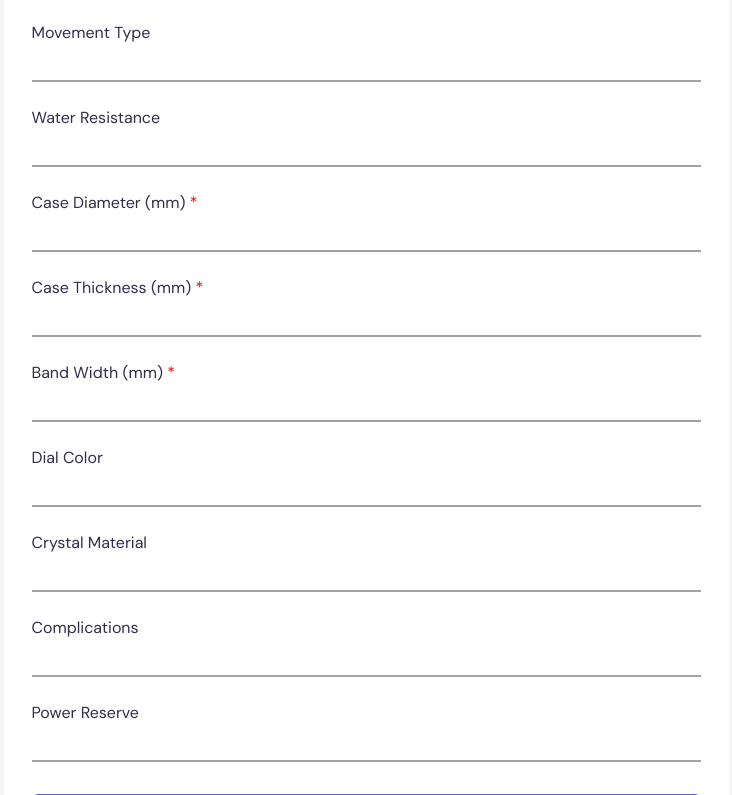
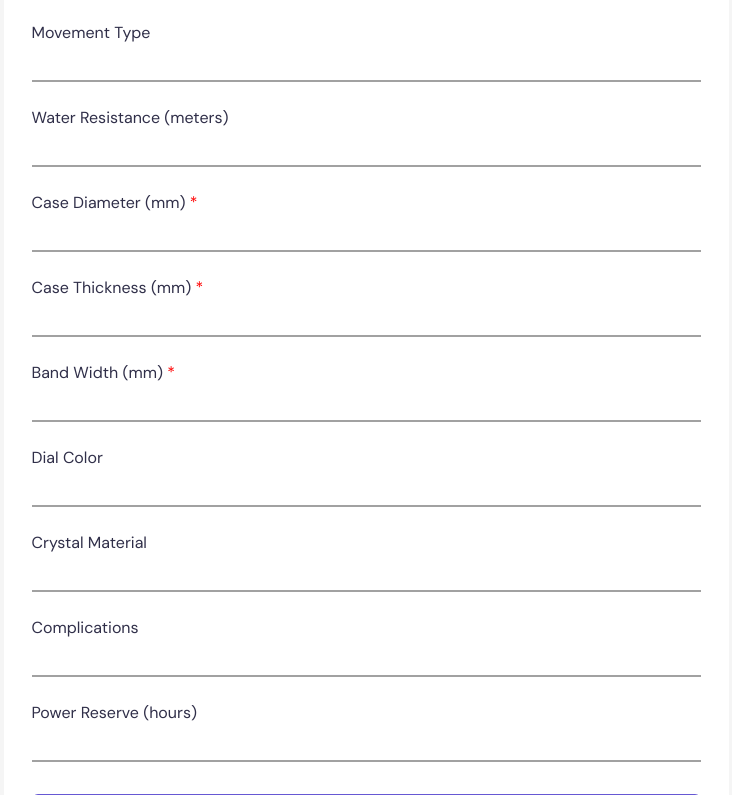
Before and after one commit to DonaJankova97/watch-price-prediction, a Flask app: page /form in a window 1280 px wide. Shown: the part 1053-1848 px from the top of the page, without its empty margins (274-1006 px from the left). Run offline with Flask 3, Linux system fonts and the light colour scheme; parts of the project's set-up code (start-up, migrations or seed data) failed here and were passed over.

Commit message:
form changes

```diff
--- a/webapp/templates/form.html
+++ b/webapp/templates/form.html
@@ -260,7 +260,7 @@
                 </div>
                 <div class="input">
                     <input type="text" class="input-field" name="Water Resistance" />
-                    <label class="input-label">Water Resistance</label>
+                    <label class="input-label">Water Resistance (meters)</label>
                 </div>
                 <div class="input">
                     <input type="text" class="input-field" name="Case Diameter (mm)" required pattern="^-?\d+(\.\d+)?$" oninput="InvalidMsg(this)"/>
@@ -288,7 +288,7 @@
                 </div>
                 <div class="input">
                     <input type="text" class="input-field" name="Power Reserve" />
-                    <label class="input-label">Power Reserve</label>
+                    <label class="input-label">Power Reserve (hours)</label>
                 </div>
                 <div class="action">
                     <button class="action-button" type="submit" onclick="submitForm()">Calculate the price</button>
@@ -328,6 +328,12 @@
         document.querySelectorAll('.card-form input').forEach(function(i) {
             input_field_values[i.name] = i.value
         })
+        if (input_field_values["Power Reserve"] === null){
+            input_field_values["Power Reserve"] = 55
+        }
+        if (input_field_values["Water Resistance"] === null){
+            input_field_values["Water Resistance"] = 100
+        }
         return input_field_values
     }
 
```
